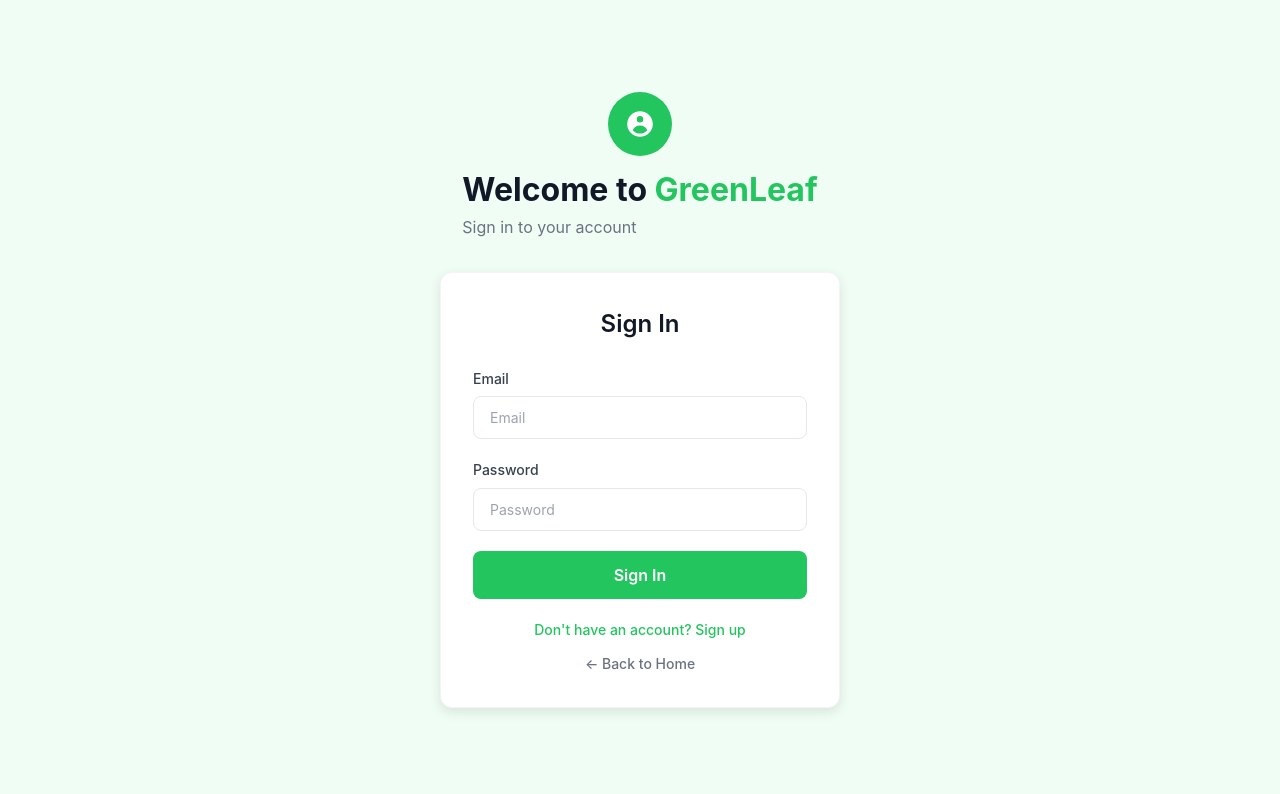
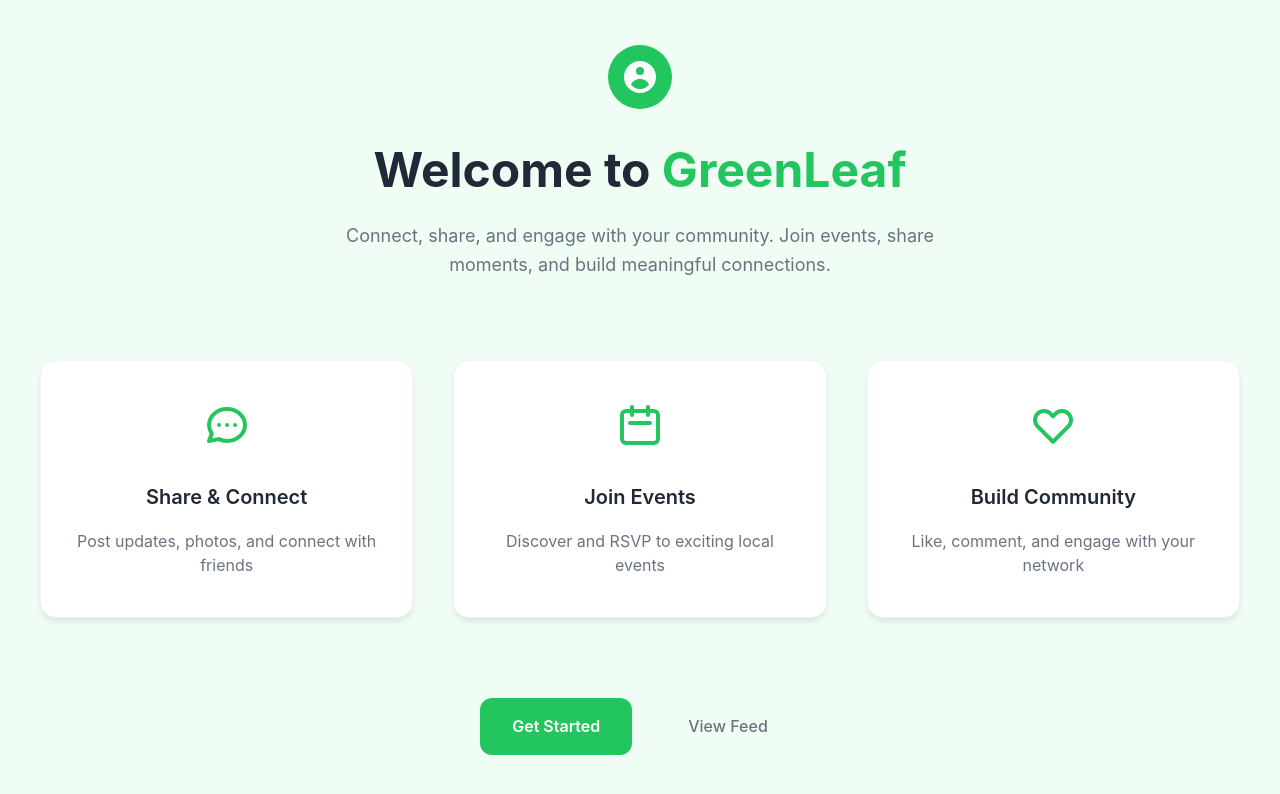
Before and after one commit to namnayit/social-app, a React (Vite) app: page / in a window 1280 px wide. Before the commit this address led to /login. Shown: the top 794 px of the page. Built offline with nearby package versions, Linux system fonts and the light colour scheme.

Commit message:
Create home page matching the provided design

```diff
--- a/src/App.jsx
+++ b/src/App.jsx
@@ -8,6 +8,7 @@ import {
 import "./App.css";
 import EventPage from "./components/EventPage/EventPage";
 import FeedPage from "./components/FeedPage/FeedPage";
+import HomePage from "./components/HomePage/HomePage";
 import LoginPage from "./components/LoginPage/LoginPage";
 
 function App() {
@@ -28,6 +29,7 @@ function App() {
     <Router>
       <div className="App">
         <Routes>
+          <Route path="/" element={<HomePage />} />
           <Route
             path="/login"
             element={
@@ -58,7 +60,6 @@ function App() {
               )
             }
           />
-          <Route path="/" element={<Navigate to="/login" replace />} />
         </Routes>
       </div>
     </Router>
--- /dev/null
+++ b/src/components/HomePage/HomePage.css
@@ -0,0 +1,181 @@
+.home-page {
+  min-height: 100vh;
+  background: #f0fdf4;
+  display: flex;
+  flex-direction: column;
+  align-items: center;
+  justify-content: center;
+  padding: 40px 20px;
+  text-align: center;
+}
+
+.home-container {
+  max-width: 1200px;
+  width: 100%;
+}
+
+.home-logo {
+  margin-bottom: 40px;
+}
+
+.logo-icon {
+  width: 80px;
+  height: 80px;
+  background: #22c55e;
+  border-radius: 50%;
+  display: flex;
+  align-items: center;
+  justify-content: center;
+  margin: 0 auto 32px;
+  color: white;
+  font-size: 32px;
+}
+
+.home-title {
+  font-size: 48px;
+  font-weight: 700;
+  color: #1f2937;
+  margin-bottom: 24px;
+  line-height: 1.2;
+}
+
+.home-title .brand {
+  color: #22c55e;
+}
+
+.home-subtitle {
+  font-size: 18px;
+  color: #6b7280;
+  line-height: 1.6;
+  margin-bottom: 80px;
+  max-width: 600px;
+  margin-left: auto;
+  margin-right: auto;
+}
+
+.features-grid {
+  display: grid;
+  grid-template-columns: repeat(3, 1fr);
+  gap: 40px;
+  margin-bottom: 80px;
+}
+
+.feature-card {
+  background: white;
+  border-radius: 16px;
+  padding: 40px 32px;
+  box-shadow: 0 4px 6px -1px rgba(0, 0, 0, 0.1);
+  border: 1px solid #f3f4f6;
+  transition: all 0.3s ease;
+}
+
+.feature-card:hover {
+  transform: translateY(-4px);
+  box-shadow: 0 10px 25px -3px rgba(0, 0, 0, 0.1);
+}
+
+.feature-icon {
+  width: 48px;
+  height: 48px;
+  margin: 0 auto 24px;
+  color: #22c55e;
+}
+
+.feature-title {
+  font-size: 20px;
+  font-weight: 600;
+  color: #1f2937;
+  margin-bottom: 16px;
+}
+
+.feature-description {
+  font-size: 16px;
+  color: #6b7280;
+  line-height: 1.5;
+}
+
+.home-actions {
+  display: flex;
+  gap: 24px;
+  justify-content: center;
+  align-items: center;
+}
+
+.get-started-btn {
+  background: #22c55e;
+  color: white;
+  padding: 16px 32px;
+  border: none;
+  border-radius: 12px;
+  font-size: 16px;
+  font-weight: 600;
+  cursor: pointer;
+  transition: all 0.2s ease;
+  text-decoration: none;
+  display: inline-block;
+}
+
+.get-started-btn:hover {
+  background: #16a34a;
+  transform: translateY(-2px);
+}
+
+.view-feed-btn {
+  background: transparent;
+  color: #6b7280;
+  padding: 16px 32px;
+  border: none;
+  border-radius: 12px;
+  font-size: 16px;
+  font-weight: 500;
+  cursor: pointer;
+  transition: all 0.2s ease;
+  text-decoration: none;
+  display: inline-block;
+}
+
+.view-feed-btn:hover {
+  color: #374151;
+  background: #f9fafb;
+}
+
+@media (max-width: 1024px) {
+  .features-grid {
+    grid-template-columns: 1fr;
+    gap: 32px;
+  }
+
+  .home-title {
+    font-size: 40px;
+  }
+}
+
+@media (max-width: 768px) {
+  .home-page {
+    padding: 32px 16px;
+  }
+
+  .home-title {
+    font-size: 32px;
+  }
+
+  .home-subtitle {
+    font-size: 16px;
+    margin-bottom: 60px;
+  }
+
+  .feature-card {
+    padding: 32px 24px;
+  }
+
+  .home-actions {
+    flex-direction: column;
+    gap: 16px;
+  }
+
+  .get-started-btn,
+  .view-feed-btn {
+    width: 100%;
+    max-width: 300px;
+  }
+}
--- /dev/null
+++ b/src/components/HomePage/HomePage.jsx
@@ -0,0 +1,65 @@
+import { Link } from 'react-router-dom';
+import './HomePage.css';
+
+const HomePage = () => {
+  return (
+    <div className="home-page">
+      <div className="home-container">
+        <div className="home-logo">
+          <div className="logo-icon">
+            <svg width="40" height="40" fill="currentColor" viewBox="0 0 20 20">
+              <path fillRule="evenodd" d="M18 10a8 8 0 11-16 0 8 8 0 0116 0zm-6-3a2 2 0 11-4 0 2 2 0 014 0zm-2 4a5 5 0 00-4.546 2.916A5.986 5.986 0 0010 16a5.986 5.986 0 004.546-2.084A5 5 0 0010 11z" clipRule="evenodd" />
+            </svg>
+          </div>
+          <h1 className="home-title">Welcome to <span className="brand">GreenLeaf</span></h1>
+          <p className="home-subtitle">
+            Connect, share, and engage with your community. Join events, share moments, and build meaningful connections.
+          </p>
+        </div>
+
+        <div className="features-grid">
+          <div className="feature-card">
+            <svg className="feature-icon" fill="none" stroke="currentColor" viewBox="0 0 24 24">
+              <path strokeLinecap="round" strokeLinejoin="round" strokeWidth={2} d="M8 12h.01M12 12h.01M16 12h.01M21 12c0 4.418-4.03 8-9 8a9.863 9.863 0 01-4.255-.949L3 20l1.395-3.72C3.512 15.042 3 13.574 3 12c0-4.418 4.03-8 9-8s9 3.582 9 8z" />
+            </svg>
+            <h3 className="feature-title">Share & Connect</h3>
+            <p className="feature-description">
+              Post updates, photos, and connect with friends
+            </p>
+          </div>
+
+          <div className="feature-card">
+            <svg className="feature-icon" fill="none" stroke="currentColor" viewBox="0 0 24 24">
+              <path strokeLinecap="round" strokeLinejoin="round" strokeWidth={2} d="M8 7V3m8 4V3m-9 8h10M5 21h14a2 2 0 002-2V7a2 2 0 00-2-2H5a2 2 0 00-2 2v12a2 2 0 002 2z" />
+            </svg>
+            <h3 className="feature-title">Join Events</h3>
+            <p className="feature-description">
+              Discover and RSVP to exciting local events
+            </p>
+          </div>
+
+          <div className="feature-card">
+            <svg className="feature-icon" fill="none" stroke="currentColor" viewBox="0 0 24 24">
+              <path strokeLinecap="round" strokeLinejoin="round" strokeWidth={2} d="M4.318 6.318a4.5 4.5 0 000 6.364L12 20.364l7.682-7.682a4.5 4.5 0 00-6.364-6.364L12 7.636l-1.318-1.318a4.5 4.5 0 00-6.364 0z" />
+            </svg>
+            <h3 className="feature-title">Build Community</h3>
+            <p className="feature-description">
+              Like, comment, and engage with your network
+            </p>
+          </div>
+        </div>
+
+        <div className="home-actions">
+          <Link to="/login" className="get-started-btn">
+            Get Started
+          </Link>
+          <Link to="/login" className="view-feed-btn">
+            View Feed
+          </Link>
+        </div>
+      </div>
+    </div>
+  );
+};
+
+export default HomePage;
```
